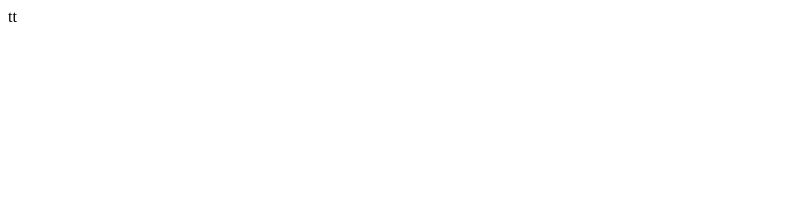
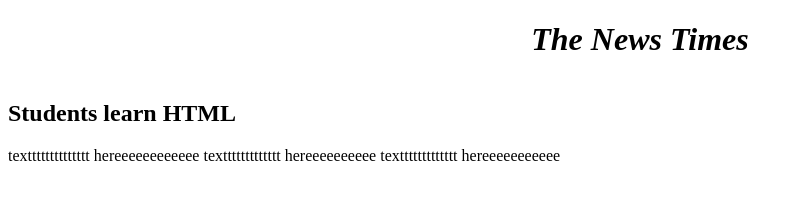
Before and after one commit to mayhy/learning_html, a website: page index.html in a window 1280 px wide. Shown: the whole page, without its empty margins (0-803 px from the left). Drawn offline with Linux system fonts and the light colour scheme.

Commit message:
Update gstyle.css and index.html

```diff
--- /dev/null
+++ b/gstyle.css
@@ -0,0 +1,8 @@
+.main-heading {
+  font-style: italic;
+  text-align: center;
+}
+
+.grid-container {
+  display: grid;
+}
--- a/index.html
+++ b/index.html
@@ -4,9 +4,20 @@
     <meta charset="UTF-8">
     <meta http-equiv="X-UA-Compatible" content="IE=edge">
     <meta name="viewport" content="width=device-width, initial-scale=1.0">
-    <title>Document</title>
+    <title>Sample 2</title>
+    <link rel="stylesheet" href="./gstyle.css">
 </head>
 <body>
-    tt
+    <h1 class="main-heading">The News Times</h1>
+
+    <div class="grid-container">
+       <div class="column1">
+           <h2 class="heading-one">Students learn HTML</h2>
+            <p>textttttttttttttt hereeeeeeeeeeee texttttttttttttt hereeeeeeeeee texttttttttttttt hereeeeeeeeeee</p>
+        </div>
+
+        <div> <h2 class="w"></h2>
+    </div>
+
 </body>
 </html>
```
